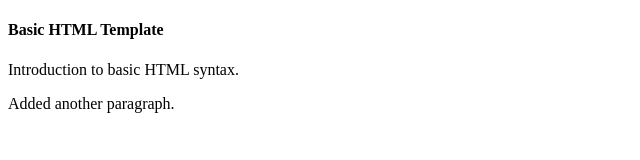
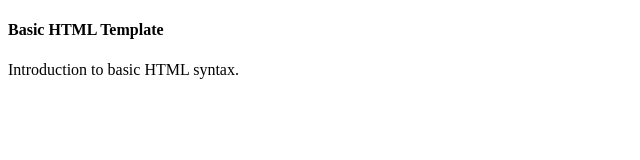
Before and after one commit to singhkhant/HTML-and-CSS-Projects, a plain HTML site: page BasicHTML.html in a window 1280 px wide. Shown: the whole page, without its empty margins (0-640 px from the left). Drawn offline with Linux system fonts and the light colour scheme.

Commit message:
Update BasicHTML.html

```diff
--- a/BasicHTML.html
+++ b/BasicHTML.html
@@ -10,6 +10,5 @@
 			<h4>Basic HTML Template</h4>
 		</header>
 		<p>Introduction to basic HTML syntax.</p>
-		<p>Added another paragraph.</p>
 	</body>
 </html>
```
